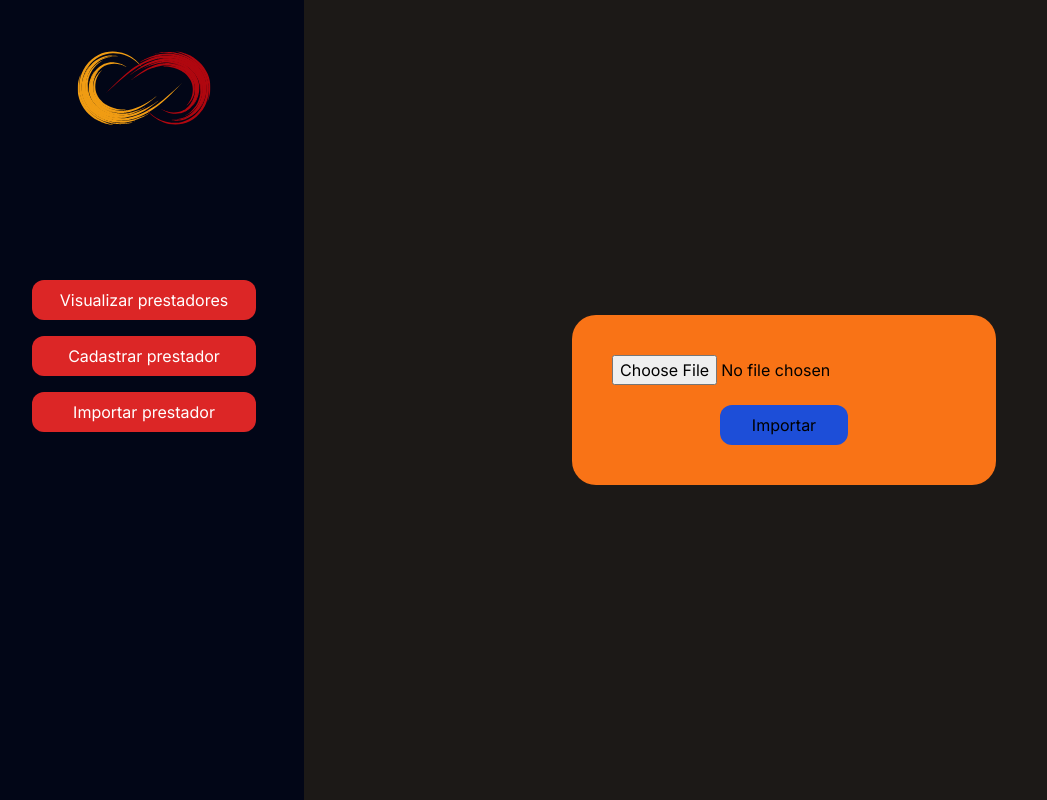
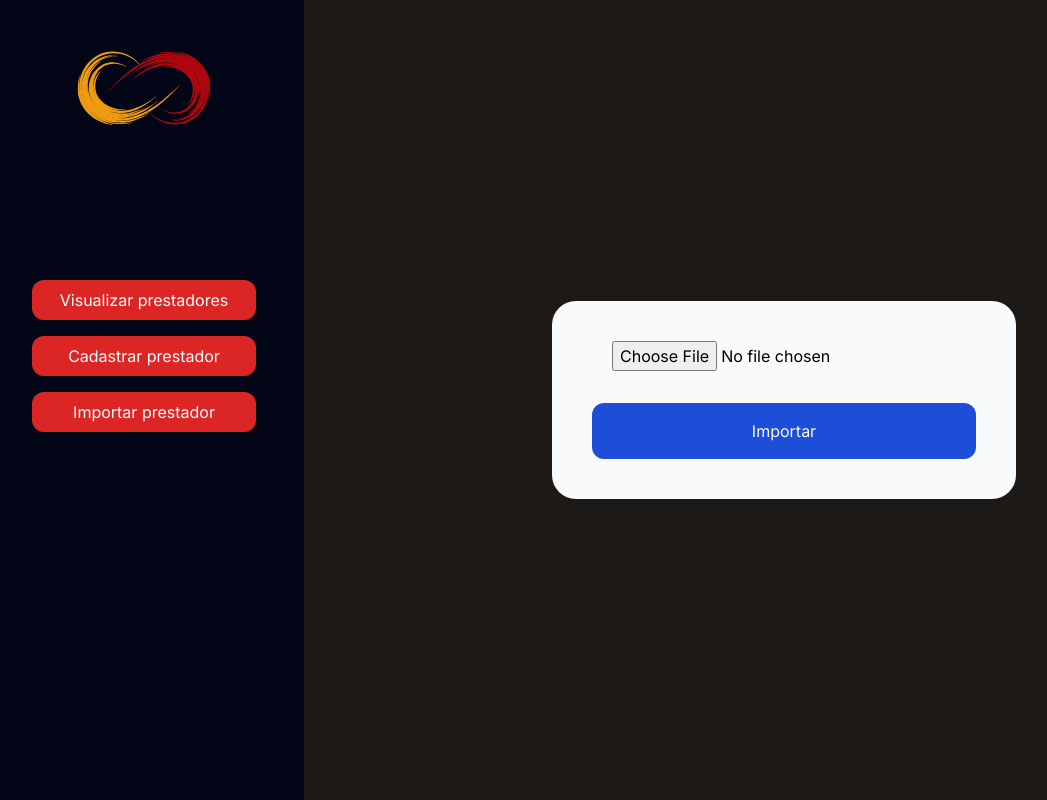
Before and after one commit to matheusrodrigues1/cadastro-prestadores, a Next.js app: page /import in a window 1280 px wide. Shown: the whole page, without its empty margins (16-1063 px from the left). Built offline with nearby package versions, Linux system fonts and the light colour scheme.

Commit message:
correção

```diff
--- a/app/import/page.tsx
+++ b/app/import/page.tsx
@@ -27,9 +27,9 @@ function Page() {
   return (
     <>
       <div  className='flex flex-1 justify-center items-center h-screen w-screen bg-stone-900'>
-        <form onSubmit={handleSubmit(handleCSVSubmit)} className='flex bg-orange-500 p-10 rounded-3xl gap-5 flex-col justify-center items-center' encType="multipart/form-data">
+        <form onSubmit={handleSubmit(handleCSVSubmit)} className='flex bg-gray-50 p-10 rounded-3xl gap-5 flex-col justify-center items-center' encType="multipart/form-data">
           <input type="file" {...register('file')} />
-          <button type="submit" className='rounded-xl bg-blue-700 p-2 w-32'>Importar</button>
+          <button type="submit" className='pt-4 pb-4 pl-40 pr-40 mt-3 rounded-xl bg-blue-700 text-gray-50'>Importar</button>
         </form>
       </div>
     </>
```
